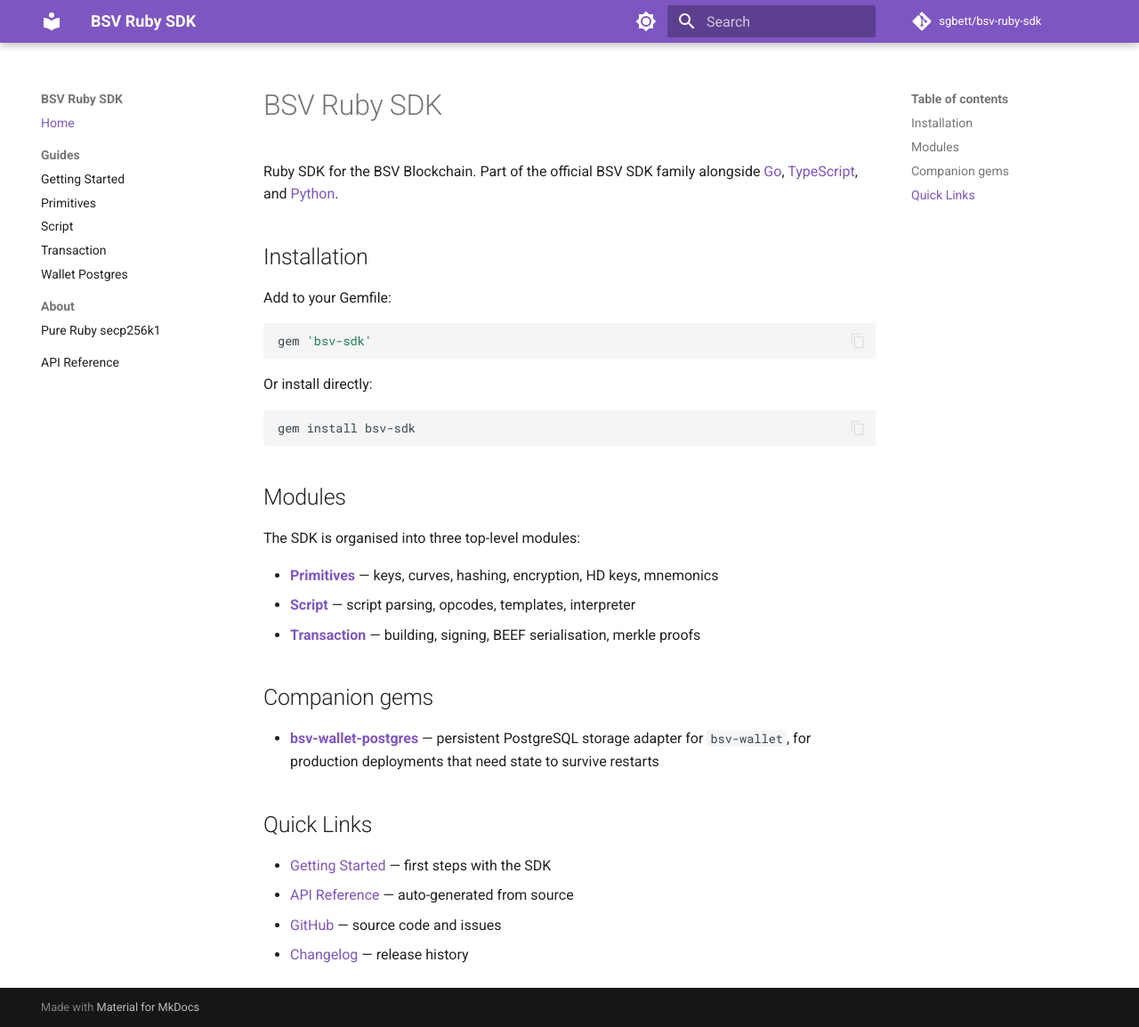
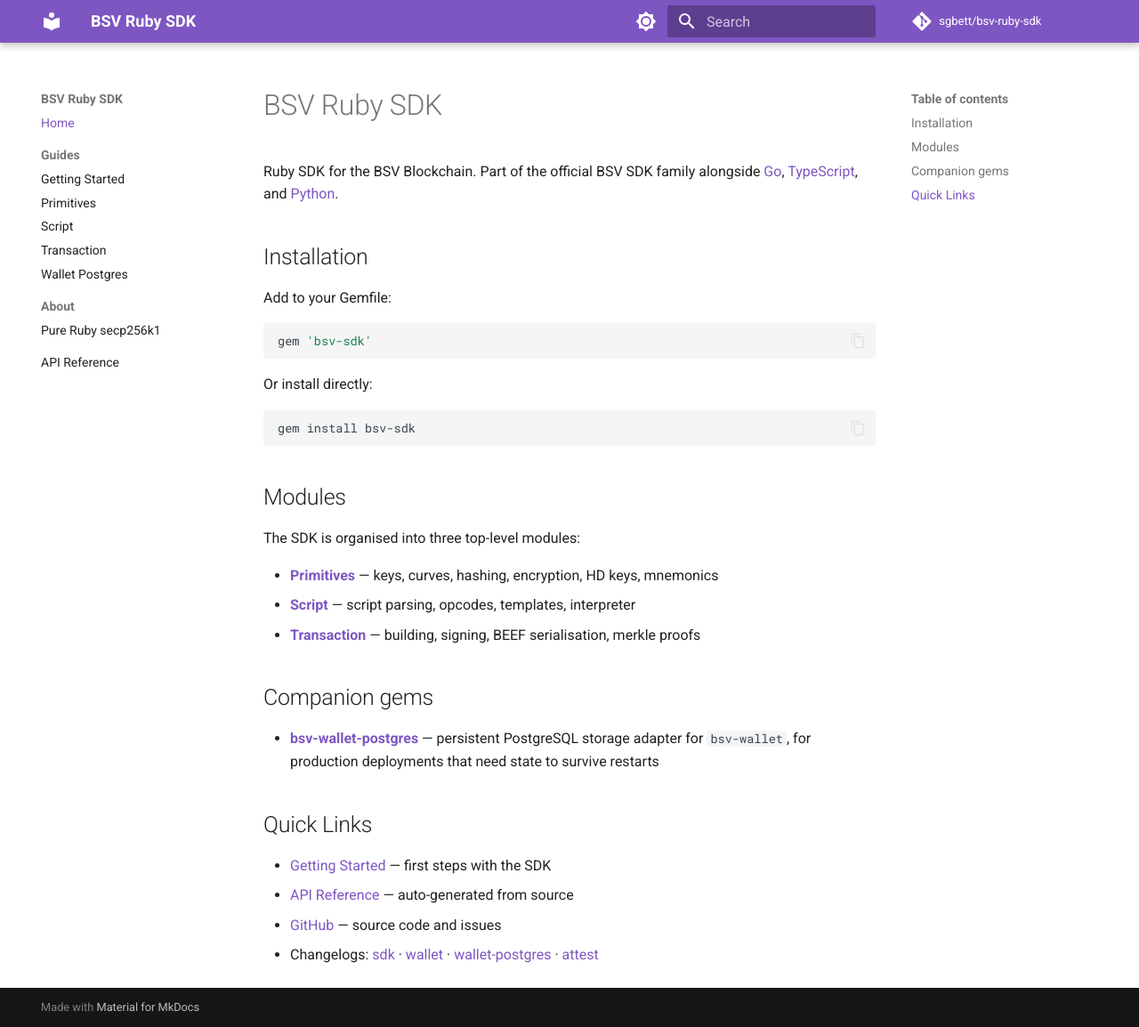
Before and after one commit to sgbett/bsv-ruby-sdk, an MkDocs documentation site: the page built from docs/index.md, in a window 1280 px wide and 1154 px high. Shown: the whole window at 89% size. Built offline with MkDocs 1.6.1 and Material for MkDocs 9.7.7, drawn with Linux system fonts in a browser that asks for light colours; comment, search, counter and statistics services are not loaded.

Commit message:
docs: update changelog links to per-gem files
README.md and docs/index.md now link to the four per-gem changelogs
instead of the monorepo CHANGELOG.md (which is now an index).

```diff
--- a/docs/index.md
+++ b/docs/index.md
@@ -36,4 +36,4 @@
 - [Getting Started](guides/getting-started.md) — first steps with the SDK
 - [API Reference](reference/) — auto-generated from source
 - [GitHub](https://github.com/sgbett/bsv-ruby-sdk) — source code and issues
-- [Changelog](https://github.com/sgbett/bsv-ruby-sdk/blob/master/CHANGELOG.md) — release history
+- Changelogs: [sdk](https://github.com/sgbett/bsv-ruby-sdk/blob/master/CHANGELOG-sdk.md) · [wallet](https://github.com/sgbett/bsv-ruby-sdk/blob/master/CHANGELOG-wallet.md) · [wallet-postgres](https://github.com/sgbett/bsv-ruby-sdk/blob/master/CHANGELOG-wallet-postgres.md) · [attest](https://github.com/sgbett/bsv-ruby-sdk/blob/master/CHANGELOG-attest.md)
```
Also changed, not shown: README.md (+1 -1 lines).
